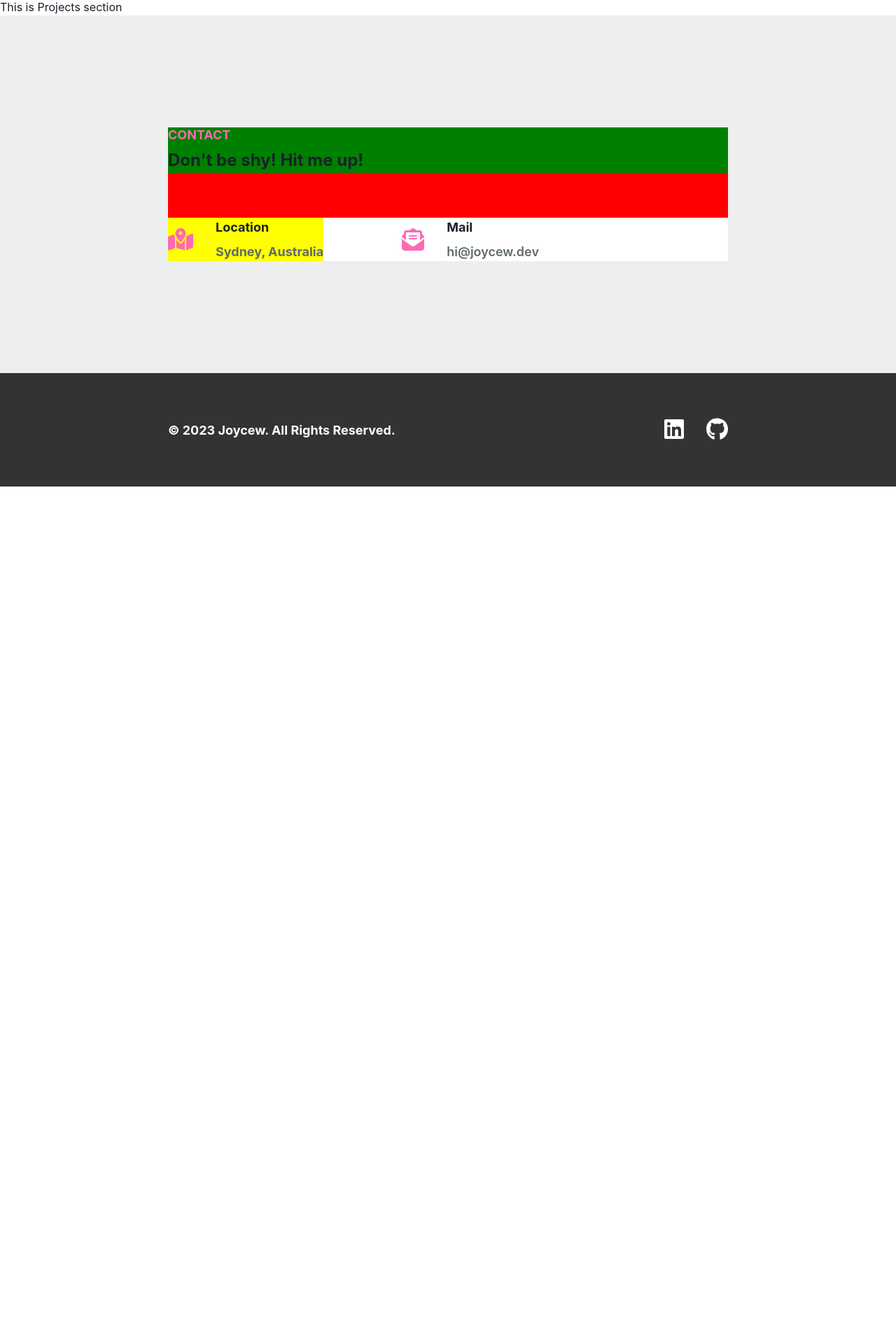
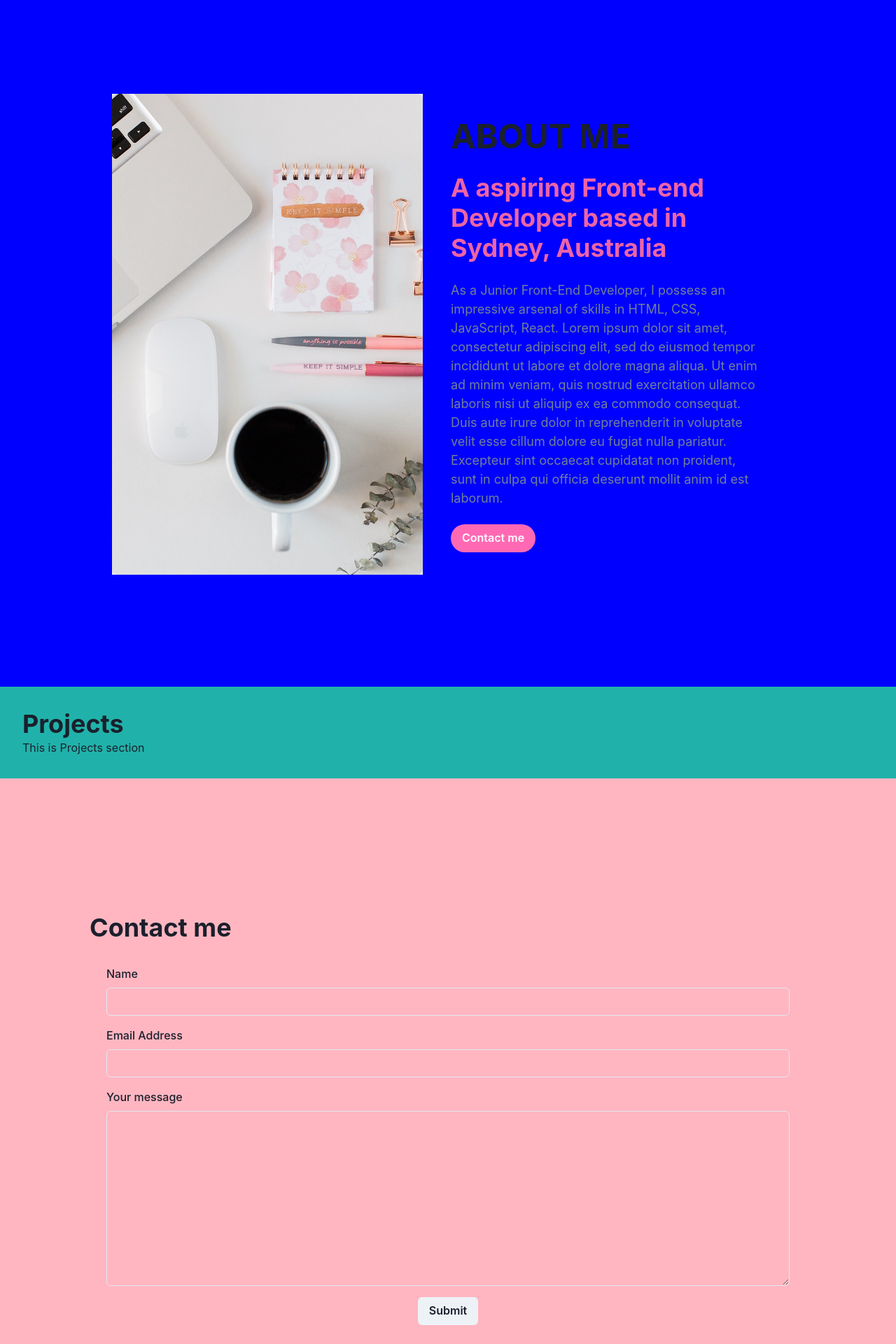
Before and after one commit to joycewv/joycewdev, a React (Create React App) app in the folder portfolio/: page / in a window 1280 px wide. Shown: the part 120-2040 px from the top of the page at 70% size. Before the commit the page ends 815 px from the top, so only its background shows below. Built offline with nearby package versions, Linux system fonts and the light colour scheme.

Commit message:
updated contact me form

```diff
--- a/portfolio/package.json
+++ b/portfolio/package.json
@@ -14,11 +14,13 @@
     "@testing-library/jest-dom": "^5.16.5",
     "@testing-library/react": "^13.4.0",
     "@testing-library/user-event": "^13.5.0",
+    "formik": "^2.2.9",
     "framer-motion": "^10.9.1",
     "react": "^18.2.0",
     "react-dom": "^18.2.0",
     "react-scripts": "5.0.1",
-    "web-vitals": "^2.1.4"
+    "web-vitals": "^2.1.4",
+    "yup": "^1.0.2"
   },
   "scripts": {
     "start": "react-scripts start",
--- a/portfolio/src/App.js
+++ b/portfolio/src/App.js
@@ -3,9 +3,11 @@ import { ChakraProvider } from '@chakra-ui/react'
 import Footer from './components/Footer';
 import Hero from './components/Hero';
 import Navbar from './components/Navbar';
-import About from './components/About';
-import Projects from './components/Projects';
+import AboutSection from './components/AboutSection';
 import Contact from './components/Contact';
+import ContectMeSection from './components/ContactMeSection';
+import ProjectsSection from './components/ProjectsSection';
+
 
 function App() {
   return (
@@ -13,8 +15,9 @@ function App() {
     <ChakraProvider>
       <Navbar></Navbar>
       <Hero></Hero>
-      <About></About>
-      <Projects></Projects>
+      <AboutSection></AboutSection>
+      <ProjectsSection></ProjectsSection>
+      <ContectMeSection></ContectMeSection>
       <Contact></Contact>
       <Footer></Footer>
     </ChakraProvider>
--- a/portfolio/src/components/About.js
+++ /dev/null
@@ -1,7 +0,0 @@
-export default function About () {
-    return (
-        <>
-        <p>This is About section</p>
-        </>
-    )
-}
--- /dev/null
+++ b/portfolio/src/components/AboutSection.js
@@ -0,0 +1,63 @@
+import React from "react";
+/*import { Box, Flex, Heading, Image, Stack, Text, } from "@chakra-ui/react";*/
+
+/*export default function AboutSection () {
+    return (
+        <>
+        <Stack bg={'#FFF5EE'}>
+            <Heading as={'h1'} id="about-section">About</Heading>
+            <Box flex={1}>
+                <Flex>
+                    <Image src={require('../assets/laptopwcoffee.jpg')}/>
+                </Flex>
+                <Flex>
+                    <Stack>
+                        <Heading>A aspiring Front-end Developer based in Sydney, Australia</Heading>
+                        <Text>As a Junior Front-End Developer, I possess an impressive arsenal of skills in HTML, CSS, JavaScript, React. Lorem ipsum dolor sit amet, consectetur adipiscing elit, sed do eiusmod tempor incididunt ut labore et dolore magna aliqua. Ut enim ad minim veniam, quis nostrud exercitation ullamco laboris nisi ut aliquip ex ea commodo consequat. Duis aute irure dolor in reprehenderit in voluptate velit esse cillum dolore eu fugiat nulla pariatur. Excepteur sint occaecat cupidatat non proident, sunt in culpa qui officia deserunt mollit anim id est laborum.</Text>
+                    </Stack>
+                </Flex>
+            </Box>
+        </Stack>
+        <p>This is About section</p>
+        </>
+    )
+}*/
+
+import { Button, Flex, Heading, Image, Stack, Text, useBreakpointValue, } from '@chakra-ui/react';
+
+  export default function AboutSection() {
+    return (
+      <Stack minH={'100vh'} direction={{ base: 'column', md: 'row' }} bg={'blue'} p={40}>
+        <Flex flex={1} bg={'#edefee'} >
+          <Image alt={'About Image'} objectFit={'cover'} src={require('../assets/laptopwcoffee.jpg')} rounded={'lg'}/>
+        </Flex>
+        <Flex p={8} flex={1} align={'center'} justify={'center'}>
+          <Stack spacing={6} w={'full'} maxW={'lg'}>
+            <Heading fontSize={{ base: '3xl', md: '4xl', lg: '5xl' }}>
+              <Text as={'span'} position={'relative'} _after={{ content: "''", width: 'full',
+                  height: useBreakpointValue({ base: '20%', md: '30%' }),
+                  position: 'absolute',
+                  bottom: 1,
+                  left: 0,
+                  bg: 'pink.400',
+                  zIndex: -1,
+                }}>
+                ABOUT ME
+              </Text>
+            </Heading>
+            <Heading color={'pink.400'} as={'span'}>A aspiring Front-end Developer based in Sydney, Australia</Heading>
+            <Text fontSize={{ base: 'md', lg: 'lg' }} color={'gray.500'}>
+              As a Junior Front-End Developer, I possess an impressive arsenal of skills in HTML, CSS, JavaScript, React.
+              Lorem ipsum dolor sit amet, consectetur adipiscing elit, sed do eiusmod tempor incididunt ut labore et dolore magna aliqua.
+              Ut enim ad minim veniam, quis nostrud exercitation ullamco laboris nisi ut aliquip ex ea commodo consequat.
+              Duis aute irure dolor in reprehenderit in voluptate velit esse cillum dolore eu fugiat nulla pariatur.
+              Excepteur sint occaecat cupidatat non proident, sunt in culpa qui officia deserunt mollit anim id est laborum.
+            </Text>
+            <Stack direction={{ base: 'column', md: 'row' }} spacing={4}>
+              <Button rounded={'full'} bg={'hotpink'} color={'white'} _hover={{ bg: 'pink.500'}}>Contact me</Button>
+            </Stack>
+          </Stack>
+        </Flex>
+      </Stack>
+    );
+  }
--- /dev/null
+++ b/portfolio/src/components/ContactMeSection.js
@@ -0,0 +1,61 @@
+import React from "react";
+import { Box, Button, FormControl, FormErrorMessage, FormLabel, Heading, Input, Textarea, VStack } from "@chakra-ui/react";
+import { useFormik,} from "formik";
+import * as Yup from "yup";
+
+
+
+export default function ContectMeSection () {
+
+    const formik = useFormik({
+        initialValues: {
+            firstName: "",
+            email: "",
+            comment: "",
+        },
+
+        validationSchema: Yup.object({
+            firstName: Yup.string().required("Required"),
+            email: Yup.string().email("Invalid email address").required("Required"),
+            comment: Yup.string()
+            .min(25, "Must be at least 25 characters")
+            .required("Required"),
+        })
+
+    })
+
+
+
+
+    return (
+        <>
+        <Box bg={'#FFB6C1'} py={'16'} spacing={'8'}>
+            <VStack p={32} alignItems={'flex-start'}>
+                <Heading as={'h1'} id="contactme-section">Contact me</Heading>
+                <Box p={6} rounded= {'md'} w={'100%'}>
+                    <form>
+                        <VStack spacing={'4'} >
+                            <FormControl isInvalid={!!formik.errors.firstName && formik.touched.firstName}>
+                                <FormLabel htmlFor={'firstName'}>Name</FormLabel>
+                                <Input id="firstName" name="firstName" {...formik.getFieldProps("firstName")} ></Input>
+                                <FormErrorMessage>{formik.errors.firstName}</FormErrorMessage>
+                            </FormControl>
+                            <FormControl isInvalid={!!formik.errors.email && formik.touched.email}>
+                                <FormLabel htmlFor={'email'}>Email Address</FormLabel>
+                                <Input id="email" name="email" type="email" {...formik.getFieldProps("email")}></Input>
+                                <FormErrorMessage>{formik.errors.email}</FormErrorMessage>
+                            </FormControl>
+                            <FormControl isInvalid={!!formik.errors.comment && formik.touched.comment}>
+                                <FormLabel htmlFor={'comment'}>Your message</FormLabel>
+                                <Textarea id="comment" name="comment" type="comment" height={'250'} {...formik.getFieldProps("comment")} />
+                                <FormErrorMessage>{formik.errors.comment}</FormErrorMessage>
+                            </FormControl>
+                            <Button type="submit">Submit</Button>
+                        </VStack>
+                    </form>
+                </Box>
+            </VStack>
+        </Box>
+        </>
+    )
+}
--- a/portfolio/src/components/Navbar.js
+++ b/portfolio/src/components/Navbar.js
@@ -1,6 +1,21 @@
+import React from "react";
 import { Box, Flex, HStack, Image, } from "@chakra-ui/react";
 
 export default function Navbar () {
+    const handleClick =(anchor) => () => {
+        const id = `${anchor}-section`;
+        const element = document.getElementById(id);
+        if (element) {
+            element.scrollIntoView({
+                behavior: "smooth",
+                block: "start",
+            });
+        }
+
+    };
+
+
+
     return (
         <>
         <Box bg={'#edefee'}>
@@ -17,9 +32,9 @@ export default function Navbar () {
                 </Flex>
                 <HStack spacing={6} fontSize={'lg'} fontWeight={'bold'}>
                             <a href="/">Home</a>
-                            <a href="/about">About</a>
-                            <a href="/projects">Projects</a>
-                            <a href="/contact">Contact</a>
+                            <a href="/about" onClick={handleClick("about")}>About</a>
+                            <a href="/projects" >Projects</a>
+                            <a href="/contact" onClick={handleClick("contactme") }>Contact</a>
                 </HStack>
             </Flex>
         </Box>
--- a/portfolio/src/components/Projects.js
+++ /dev/null
@@ -1,7 +0,0 @@
-export default function Projects () {
-    return (
-        <>
-        <p>This is Projects section</p>
-        </>
-    )
-}
--- /dev/null
+++ b/portfolio/src/components/ProjectsSection.js
@@ -0,0 +1,15 @@
+import React from "react";
+import { Box, Heading } from "@chakra-ui/react";
+
+export default function ProjectsSection () {
+    return (
+        <>
+        <Box bg={'#20B2AA'} py={'16'} spacing={'8'} p={'8'}>
+            <Heading as={'h1'} id="projects-section">Projects</Heading>
+            <Box>
+                <p>This is Projects section</p>
+            </Box>
+        </Box>
+        </>
+    )
+}
```
Also changed, not shown: portfolio/src/assets/laptopwcoffee.jpg (added), 1 other file (tests, documents, lock files or other folders).
